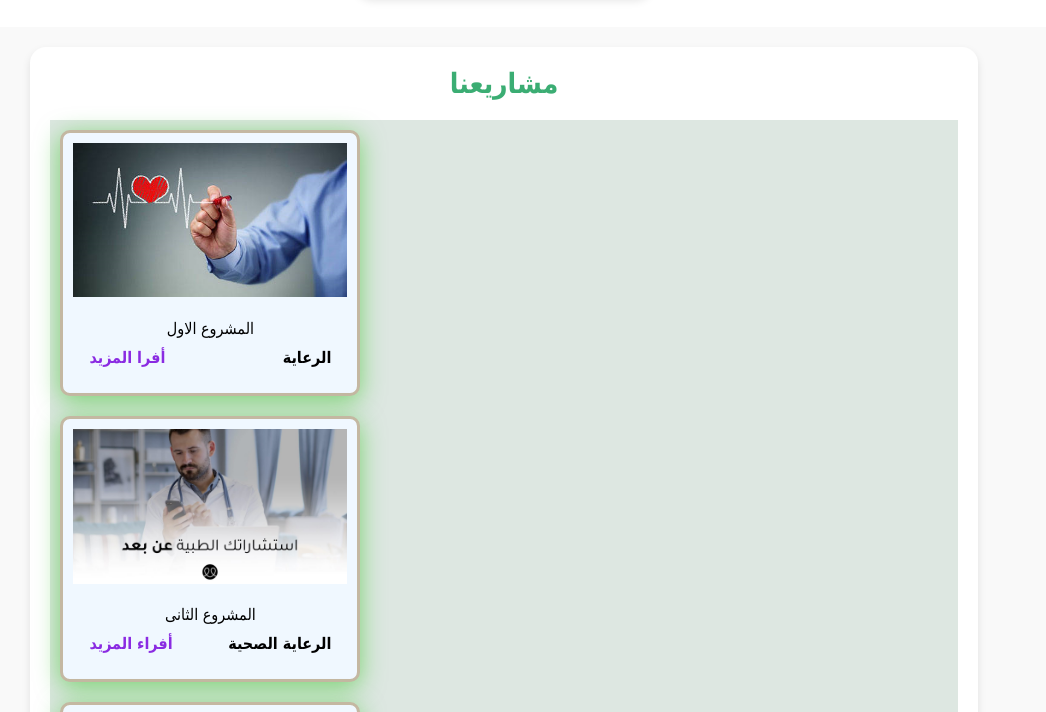
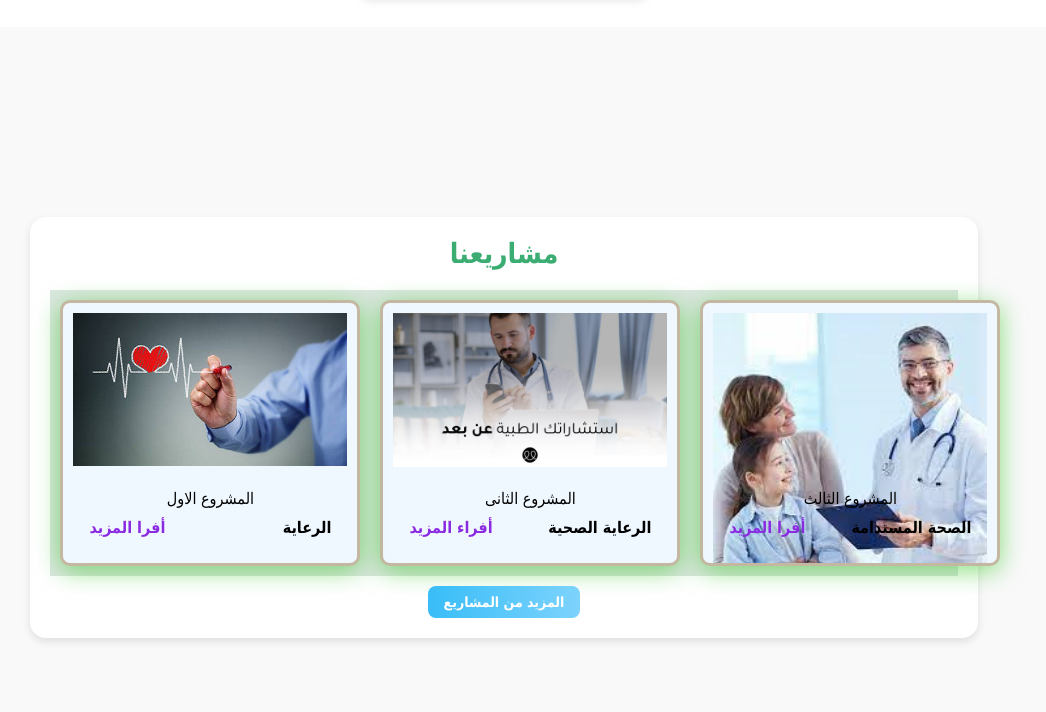
Before and after one commit to Future-Technological-Innovations/salamat, a plain HTML site: page index.html in a window 1280 px wide. Shown: the part 1176-1888 px from the top of the page, without its empty margins (136-1182 px from the left). Drawn offline with Linux system fonts and the light colour scheme.

Commit message:
Update style.css

```diff
--- a/css/style.css
+++ b/css/style.css
@@ -1,6 +1,6 @@
 .content{
     display: flex;
-    flex-wrap: wrap;
+
 }
 .projects{
     background-color: rgb(221, 231, 225);
```
